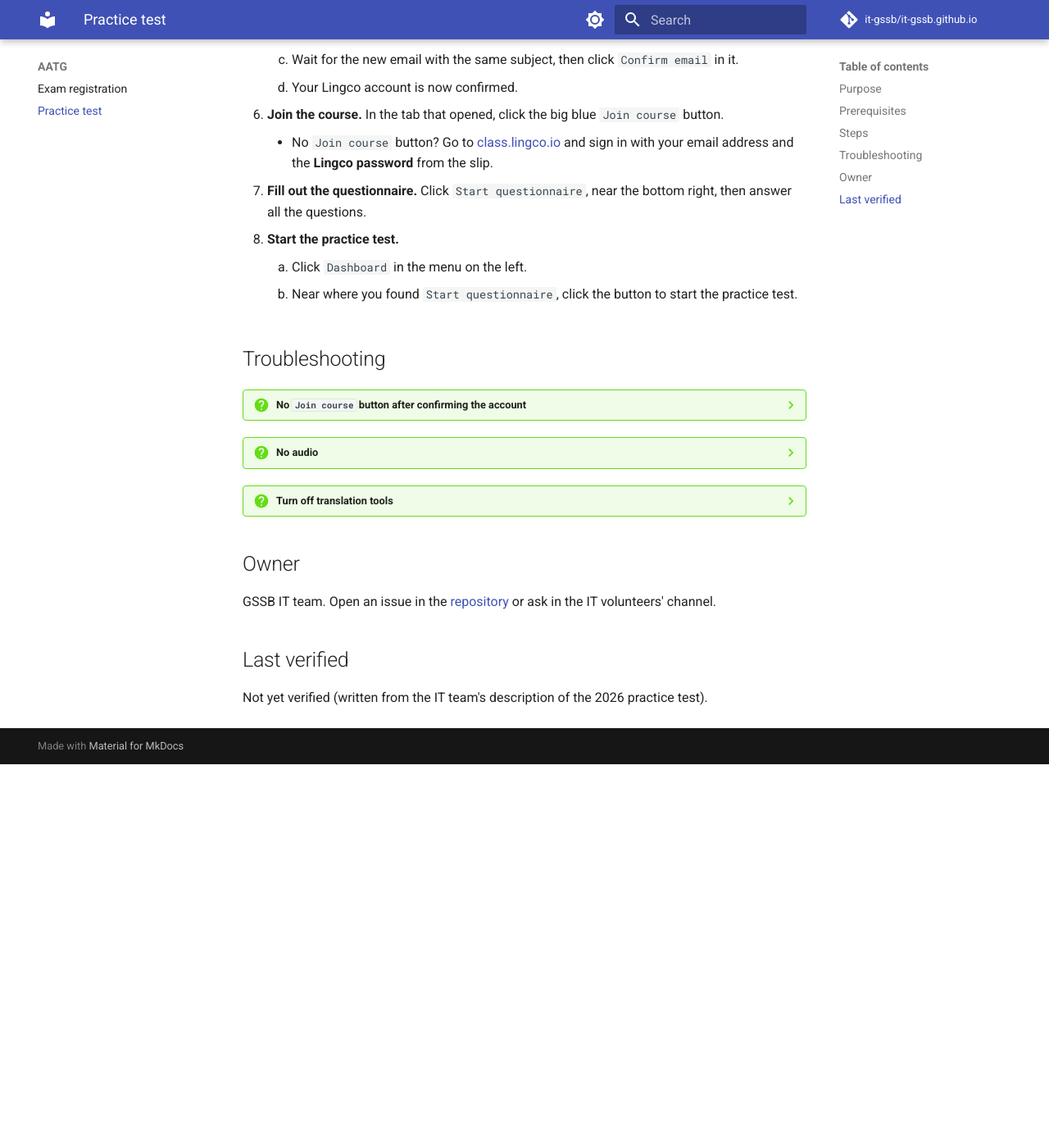
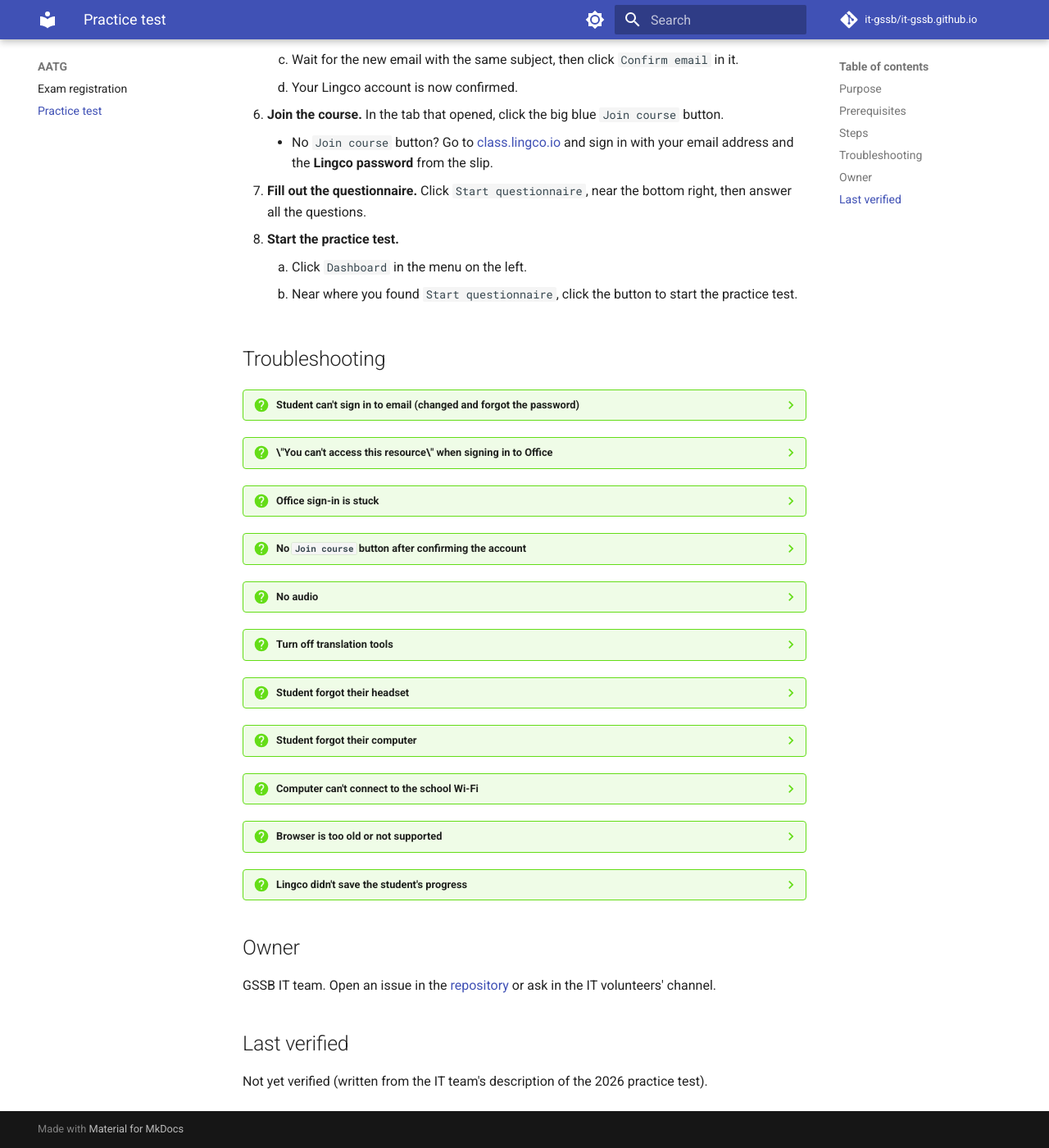
Before and after one commit to it-gssb/it-gssb.github.io, an MkDocs documentation site: the page built from docs/aatg/practice-test.md, in a window 1280 px wide and 1400 px high, scrolled down 1308 px. Shown: the whole window at 82% size. Built offline with MkDocs 1.6.1 and Material for MkDocs 9.7.7, drawn with Linux system fonts in a browser that asks for light colours; comment, search, counter and statistics services are not loaded; before the commit the page ends 2240 px from its top, so only the background shows below that.

Commit message:
Update practice test troubleshooting and add CLAUDE.local.md (#11)
* update practice test docs with audio and translation warnings

* update practice-test troubleshooting and add CLAUDE.local.md

---------

Co-authored-by: Claude Opus 5.5 <noreply@anthropic.com>

```diff
--- a/docs/aatg/practice-test.md
+++ b/docs/aatg/practice-test.md
@@ -66,6 +66,31 @@ something does, see [Troubleshooting](#troubleshooting).
 
 ## Troubleshooting
 
+??? question "Student can't sign in to email (changed and forgot the password)"
+
+    Some students changed their email password and forgot the new one. Ask
+    the IT team to reset the email password back to the one on the slip,
+    then sign in again.
+
+??? question "\"You can't access this resource\" when signing in to Office"
+
+    1. On another computer (for example, a GSSB Chromebook), do steps 4
+       and 5 with the student's slip: sign in to Outlook and confirm the
+       Lingco account.
+    2. Sign out of Outlook on that computer.
+    3. On the student's computer, go to
+       [class.lingco.io](https://class.lingco.io/) and sign in with the
+       `student.gssb.org` email address and the **Lingco password** from
+       the slip.
+
+??? question "Office sign-in is stuck"
+
+    1. Close all browser tabs and windows, then open the browser again and
+       start at [office.com](https://www.office.com/).
+    2. Still stuck? Do the Office sign-in in a private window: in Chrome,
+       press `Ctrl+Shift+N` (`Incognito`); in Edge, press `Ctrl+Shift+N`
+       (`InPrivate`).
+
 ??? question "No `Join course` button after confirming the account"
 
     Go to [class.lingco.io](https://class.lingco.io/) and sign in with your
@@ -92,6 +117,36 @@ something does, see [Troubleshooting](#troubleshooting).
       Google Translate) in `Extensions`.
     - Close any translation app or website.
 
+??? question "Student forgot their headset"
+
+    Give them a GSSB headset. They can keep it.
+
+??? question "Student forgot their computer"
+
+    Give them a GSSB Chromebook.
+
+??? question "Computer can't connect to the school Wi-Fi"
+
+    Older computers that only support 2.4 GHz Wi-Fi can't connect; the
+    school no longer offers a 2.4 GHz network. Give the student a GSSB
+    Chromebook.
+
+??? question "Browser is too old or not supported"
+
+    Lingco needs a recent version of Chrome, Firefox, or Safari.
+
+    1. Check whether another supported browser is already installed on the
+       computer, and use that.
+    2. If not, give the student a GSSB Chromebook (or, if there's time,
+       install Chrome).
+
+??? question "Lingco didn't save the student's progress"
+
+    Lingco sometimes doesn't save a student's answers correctly. The
+    principal can reset that part of the test from the Lingco
+    administrator account. Tell the principal the student's name and which
+    part of the test to reset.
+
 <!-- TODO: add other problems from practice-test day as they come up. -->
 
 ## Owner
```
Also changed, not shown: CLAUDE.local.md (added, +1 -0 lines).
